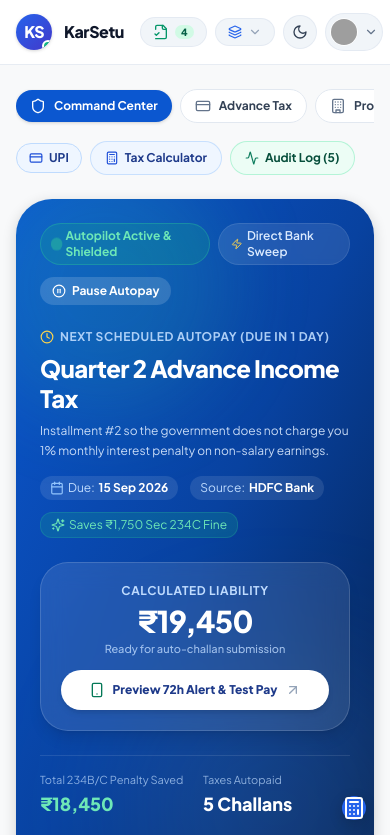
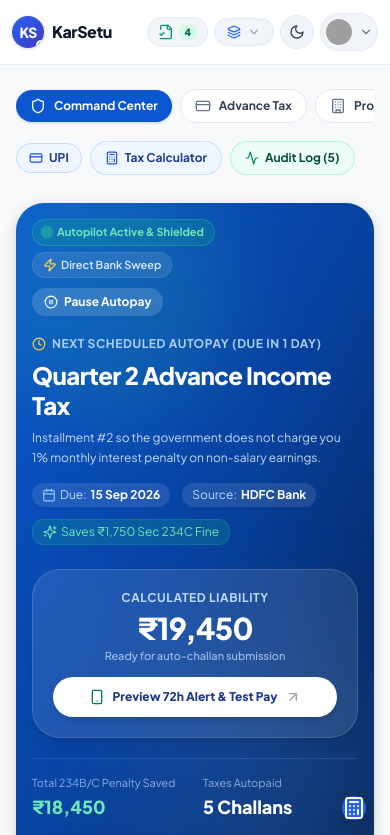
Before and after one commit to athuls-engineer/karsetu-tax-autopay, a React (Vite) app: page / in a window 390 px wide. Shown: the top 835 px of the page. Built offline with nearby package versions, Linux system fonts and the light colour scheme; grey boxes are pictures that could not be loaded; a web font is replaced by a local one.

Commit message:
fix(mobile): lock viewport to prevent horizontal scroll and optimize header and hero cards for smartphones

```diff
--- a/src/App.tsx
+++ b/src/App.tsx
@@ -458,7 +458,7 @@ export function App() {
           </div>
 
           {/* Quick Actions (Calculator, UPI Hub & Audit Log) */}
-          <div className="flex items-center gap-2 shrink-0 self-start xl:self-auto">
+          <div className="flex items-center gap-2 max-w-full overflow-x-auto pb-1 self-start xl:self-auto scrollbar-none">
             <button
               onClick={() => setIsUpiModalOpen(true)}
               className="sm:hidden flex items-center gap-1.5 px-3 py-1.5 rounded-full bg-blue-50 dark:bg-[#071328] text-blue-900 dark:text-blue-300 border border-blue-200 dark:border-blue-500/25 text-xs font-bold"
--- a/src/components/dashboard/AutopilotHeroCard.tsx
+++ b/src/components/dashboard/AutopilotHeroCard.tsx
@@ -37,17 +37,17 @@ export const AutopilotHeroCard: React.FC<AutopilotHeroCardProps> = ({
   const displayDesc = isAdvanceTax ? t.heroDesc : (lang === 'hinglish' ? nextTax.easyDesc.hinglish : nextTax.easyDesc.en);
 
   return (
-    <div className="relative overflow-hidden rounded-4xl bg-gradient-to-br from-[#0B57D0] via-[#0842A0] to-[#041E49] dark:from-[#081126] dark:via-[#040813] dark:to-[#000000] text-white p-6 sm:p-8 shadow-m3-3 dark:border dark:border-blue-500/30 dark:shadow-[0_0_50px_-15px_rgba(37,99,235,0.35)] transition-all duration-300">
+    <div className="relative overflow-hidden rounded-3xl sm:rounded-4xl bg-gradient-to-br from-[#0B57D0] via-[#0842A0] to-[#041E49] dark:from-[#081126] dark:via-[#040813] dark:to-[#000000] text-white p-4 sm:p-8 shadow-m3-3 dark:border dark:border-blue-500/30 dark:shadow-[0_0_50px_-15px_rgba(37,99,235,0.35)] transition-all duration-300">
       {/* Background Decorative Circles */}
       <div className="absolute -right-16 -bottom-16 w-80 h-80 rounded-full bg-blue-400/15 dark:bg-blue-500/10 blur-3xl pointer-events-none" />
       <div className="absolute -left-10 -top-10 w-64 h-64 rounded-full bg-emerald-400/15 dark:bg-emerald-500/10 blur-2xl pointer-events-none" />
 
-      <div className="relative z-10 space-y-6">
+      <div className="relative z-10 space-y-5 sm:space-y-6">
         {/* Top Badges */}
-        <div className="flex flex-wrap items-center justify-between gap-3">
-          <div className="flex items-center gap-2">
+        <div className="flex flex-wrap items-center justify-between gap-2.5 sm:gap-3">
+          <div className="flex items-center gap-1.5 sm:gap-2 flex-wrap">
             <span
-              className={`inline-flex items-center gap-1.5 px-3 py-1 rounded-full text-xs font-bold ${
+              className={`inline-flex items-center gap-1.5 px-2.5 sm:px-3 py-1 rounded-full text-[11px] sm:text-xs font-bold ${
                 isMandateActive
                   ? 'bg-emerald-500/20 text-emerald-300 border border-emerald-400/30'
                   : 'bg-rose-500/20 text-rose-300 border border-rose-400/30'
@@ -61,7 +61,7 @@ export const AutopilotHeroCard: React.FC<AutopilotHeroCardProps> = ({
               {isMandateActive ? t.autopayActive : t.autopayPaused}
             </span>
 
-            <span className="inline-flex items-center gap-1 px-3 py-1 rounded-full text-xs font-semibold bg-white/10 text-blue-100 border border-white/10 backdrop-blur-sm">
+            <span className="inline-flex items-center gap-1 px-2.5 sm:px-3 py-1 rounded-full text-[11px] sm:text-xs font-semibold bg-white/10 text-blue-100 border border-white/10 backdrop-blur-sm">
               <Zap className="w-3.5 h-3.5 text-amber-300" />
               {user.mandate.mode === 'direct_sweep' ? t.directSweep : t.taxStash}
             </span>
@@ -70,7 +70,7 @@ export const AutopilotHeroCard: React.FC<AutopilotHeroCardProps> = ({
           <div className="flex items-center gap-2">
             <button
               onClick={onToggleMandatePause}
-              className="inline-flex items-center gap-1.5 px-3 py-1.5 rounded-full text-xs font-bold bg-white/15 hover:bg-white/25 text-white transition-colors"
+              className="inline-flex items-center gap-1.5 px-3 py-1.5 rounded-full text-xs font-bold bg-white/15 hover:bg-white/25 text-white transition-colors cursor-pointer active:scale-95"
             >
               {isMandateActive ? (
                 <>
--- a/src/components/layout/Header.tsx
+++ b/src/components/layout/Header.tsx
@@ -89,24 +89,22 @@ export const Header: React.FC<HeaderProps> = ({
   const currentLangMeta = supportedLanguages.find((l) => l.code === lang) || supportedLanguages[0];
 
   return (
-    <header className="sticky top-0 z-40 bg-white/95 dark:bg-[#000000]/90 backdrop-blur-xl border-b border-slate-200/80 dark:border-white/[0.08] transition-colors duration-300">
-      <div className="max-w-7xl mx-auto px-4 sm:px-6 lg:px-8 h-16 sm:h-18 flex items-center justify-between gap-4">
+    <header className="sticky top-0 z-40 bg-white/95 dark:bg-[#000000]/90 backdrop-blur-xl border-b border-slate-200/80 dark:border-white/[0.08] transition-colors duration-300 w-full max-w-full">
+      <div className="max-w-7xl mx-auto px-3 sm:px-6 lg:px-8 h-16 sm:h-18 flex items-center justify-between gap-2 sm:gap-4 w-full">
         {/* Brand Logo & Status Pill */}
-        <div className="flex items-center gap-3 shrink-0 min-w-0">
-          <div className="w-9 h-9 sm:w-10 sm:h-10 rounded-2xl bg-gradient-to-br from-blue-600 to-indigo-700 text-white flex items-center justify-center shadow-m3-1 relative overflow-hidden shrink-0">
-            <span className="font-black text-base sm:text-lg tracking-tighter">KS</span>
-            <div className="absolute -bottom-0.5 -right-0.5 w-3 h-3 bg-emerald-500 rounded-full border-2 border-white dark:border-black" />
+        <div className="flex items-center gap-2 sm:gap-3 shrink-0">
+          <div className="w-8 h-8 sm:w-10 sm:h-10 rounded-2xl bg-gradient-to-br from-blue-600 to-indigo-700 text-white flex items-center justify-center shadow-m3-1 relative overflow-hidden shrink-0">
+            <span className="font-black text-sm sm:text-lg tracking-tighter">KS</span>
+            <div className="absolute -bottom-0.5 -right-0.5 w-2.5 h-2.5 sm:w-3 sm:h-3 bg-emerald-500 rounded-full border-2 border-white dark:border-black" />
           </div>
 
           <div className="flex items-center gap-2">
-            <div className="inline-flex items-baseline gap-1.5 whitespace-nowrap">
             <span className="text-base sm:text-xl font-black tracking-tight text-slate-900 dark:text-white">
               KarSetu
             </span>
             <span className="hidden sm:inline text-xs sm:text-sm font-semibold text-slate-400 dark:text-neutral-500">
               (करसेतु)
             </span>
-            </div>
             <span className="hidden sm:inline-flex items-center gap-1.5 px-2.5 py-0.5 rounded-full text-[11px] font-bold bg-emerald-50 dark:bg-[#04160A] text-emerald-800 dark:text-emerald-400 border border-emerald-200 dark:border-emerald-500/30 whitespace-nowrap shrink-0">
               <span className="w-1.5 h-1.5 rounded-full bg-emerald-600 dark:bg-emerald-400 animate-pulse shrink-0" />
               <span>Autopilot Active</span>
@@ -115,12 +113,12 @@ export const Header: React.FC<HeaderProps> = ({
         </div>
 
         {/* Clean, Cohesive Navigation Controls (Zero Clutter) */}
-        <div className="flex items-center gap-2 sm:gap-2.5 shrink-0">
+        <div className="flex items-center gap-1.5 sm:gap-2.5 shrink-0">
           {/* 1. Official Challan Vault Button */}
           <button
             type="button"
             onClick={onOpenVault}
-            className="flex items-center gap-1.5 sm:gap-2 px-3 sm:px-3.5 py-1.5 sm:py-2 rounded-full bg-slate-100 hover:bg-slate-200/80 dark:bg-neutral-900 dark:hover:bg-neutral-800 text-slate-800 dark:text-neutral-200 text-xs font-bold border border-slate-200/80 dark:border-white/[0.08] transition-all active:scale-95 cursor-pointer shadow-2xs"
+            className="flex items-center gap-1 sm:gap-2 px-2.5 sm:px-3.5 py-1.5 sm:py-2 rounded-full bg-slate-100 hover:bg-slate-200/80 dark:bg-neutral-900 dark:hover:bg-neutral-800 text-slate-800 dark:text-neutral-200 text-xs font-bold border border-slate-200/80 dark:border-white/[0.08] transition-all active:scale-95 cursor-pointer shadow-2xs"
             title="Official Challan Vault"
           >
             <FileCheck2 className="w-4 h-4 text-emerald-600 dark:text-emerald-400 shrink-0" />
--- a/src/index.css
+++ b/src/index.css
@@ -3,8 +3,22 @@
 @tailwind utilities;
 
 @layer base {
+  html,
+  body {
+    max-width: 100%;
+    overflow-x: hidden;
+    position: relative;
+    width: 100%;
+  }
+
   body {
     font-feature-settings: "cv02", "cv03", "cv04", "cv11";
+  }
+
+  #root {
+    max-width: 100%;
+    overflow-x: hidden;
+    width: 100%;
   }
 }
 
```
Lines whose indentation alone changed are shown as unchanged.
